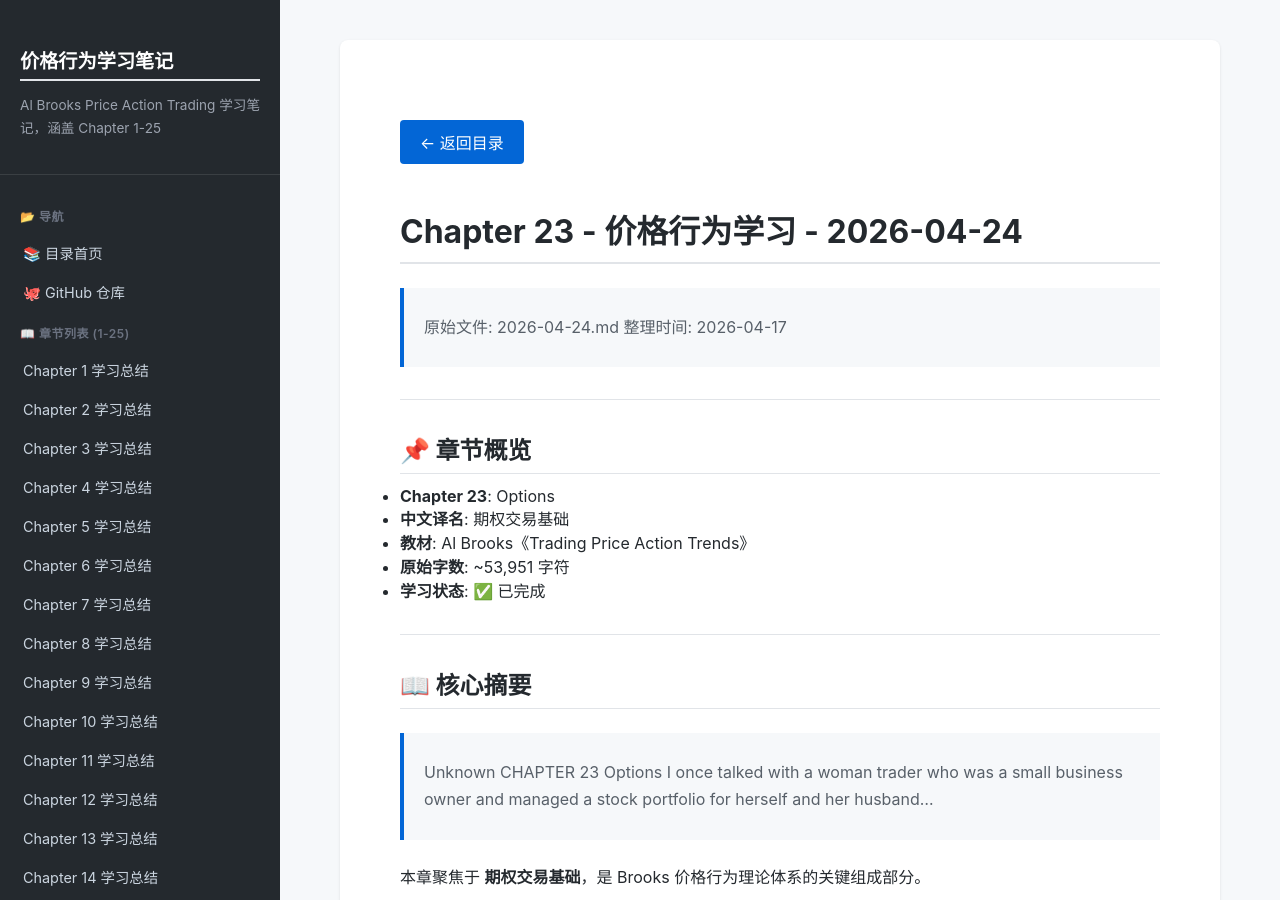
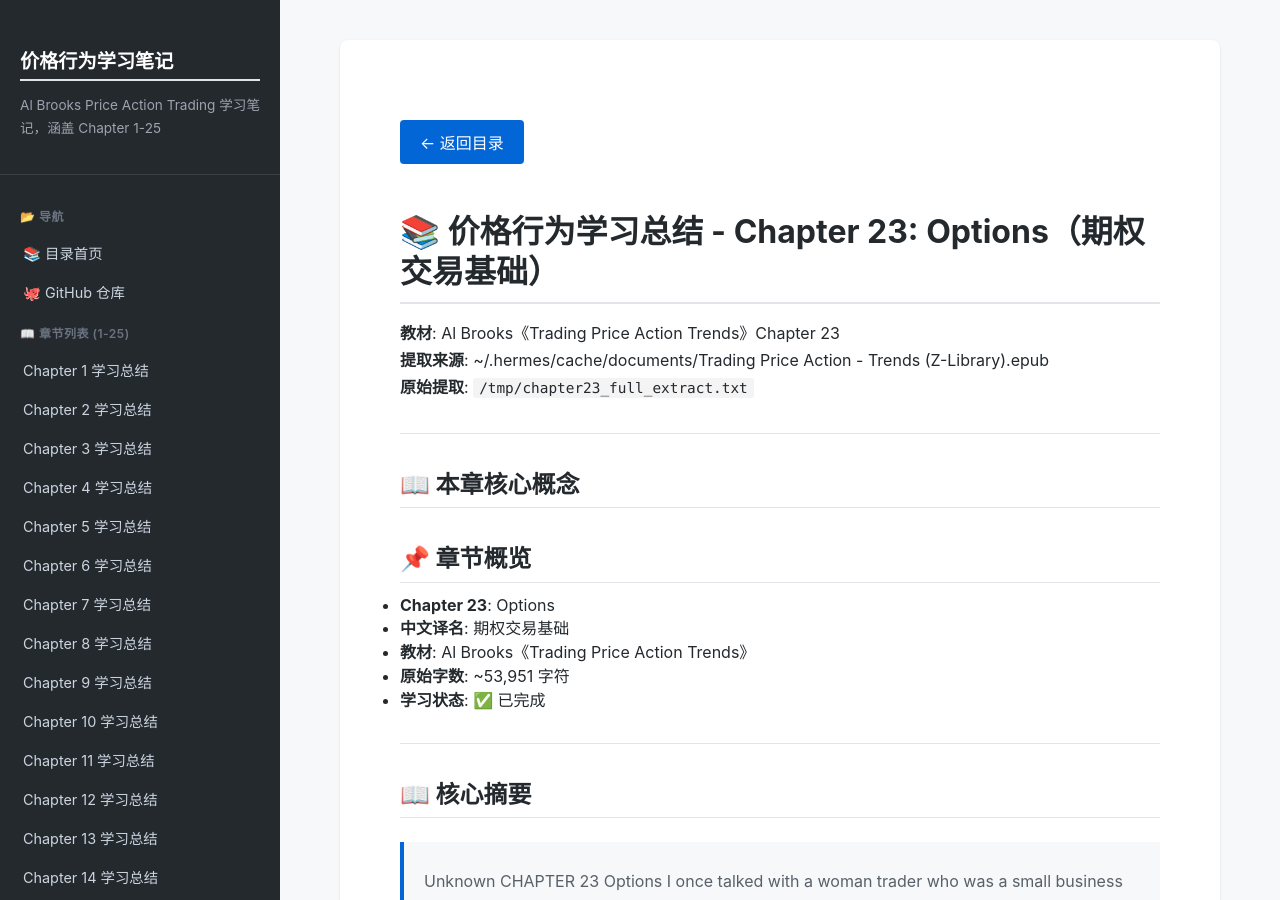
Before and after one commit to stephenki/price-action-notes, a Jekyll site: the page built from chapter-23.md, in a window 1280 px wide and 900 px high. Built offline with Jekyll 4.4.1, drawn with Linux system fonts in a browser that asks for light colours.

Commit message:
fix: 统一 Chapter 23 格式（标准 frontmatter + 元信息）

```diff
--- a/chapter-23.md
+++ b/chapter-23.md
@@ -4,13 +4,15 @@ title: "Chapter 23 学习总结"
 chapter: 23
 ---
 
-# Chapter 23 - 价格行为学习 - 2026-04-24
+# 📚 价格行为学习总结 - Chapter 23: Options（期权交易基础）
 
-> 原始文件: 2026-04-24.md
-> 整理时间: 2026-04-17
+**教材**: Al Brooks《Trading Price Action Trends》Chapter 23
+**提取来源**: ~/.hermes/cache/documents/Trading Price Action - Trends (Z-Library).epub
+**原始提取**: `/tmp/chapter23_full_extract.txt`
 
 ---
 
+## 📖 本章核心概念
 
 ## 📌 章节概览
 - **Chapter 23**: Options
```
